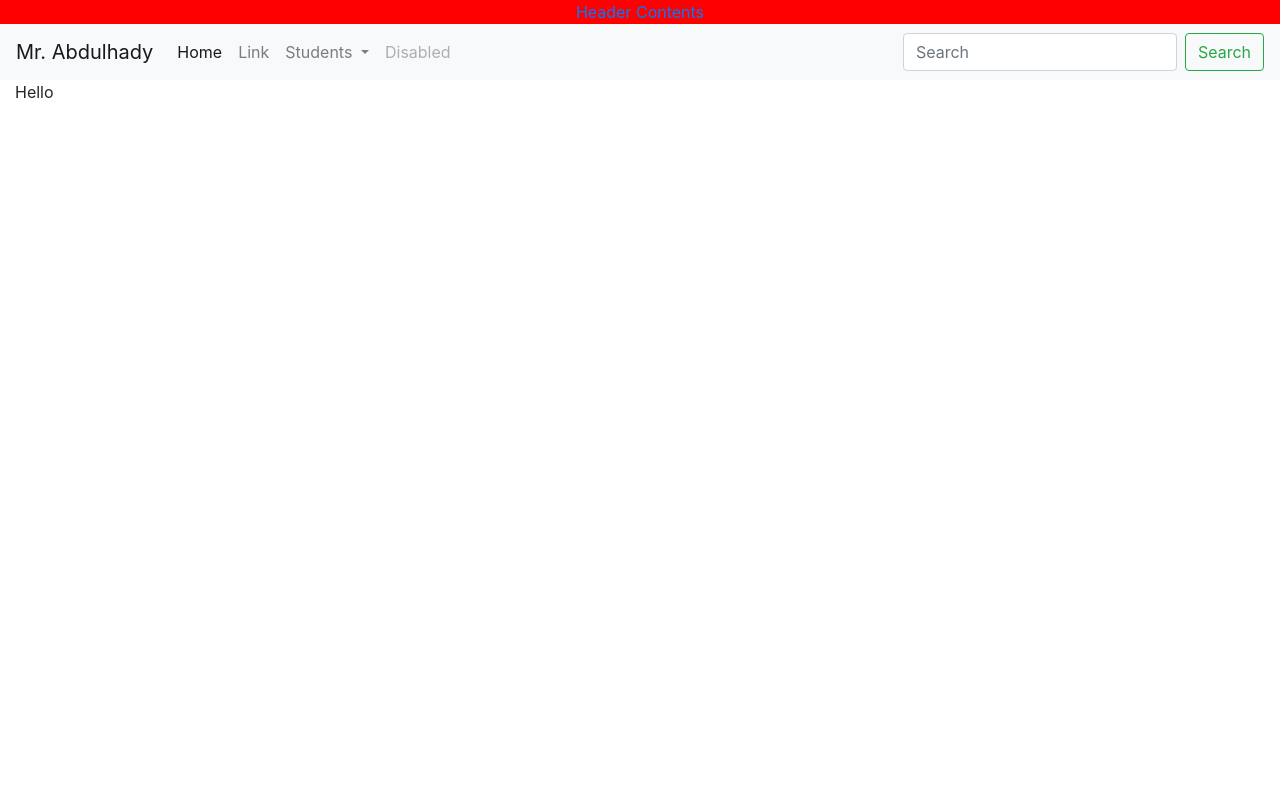
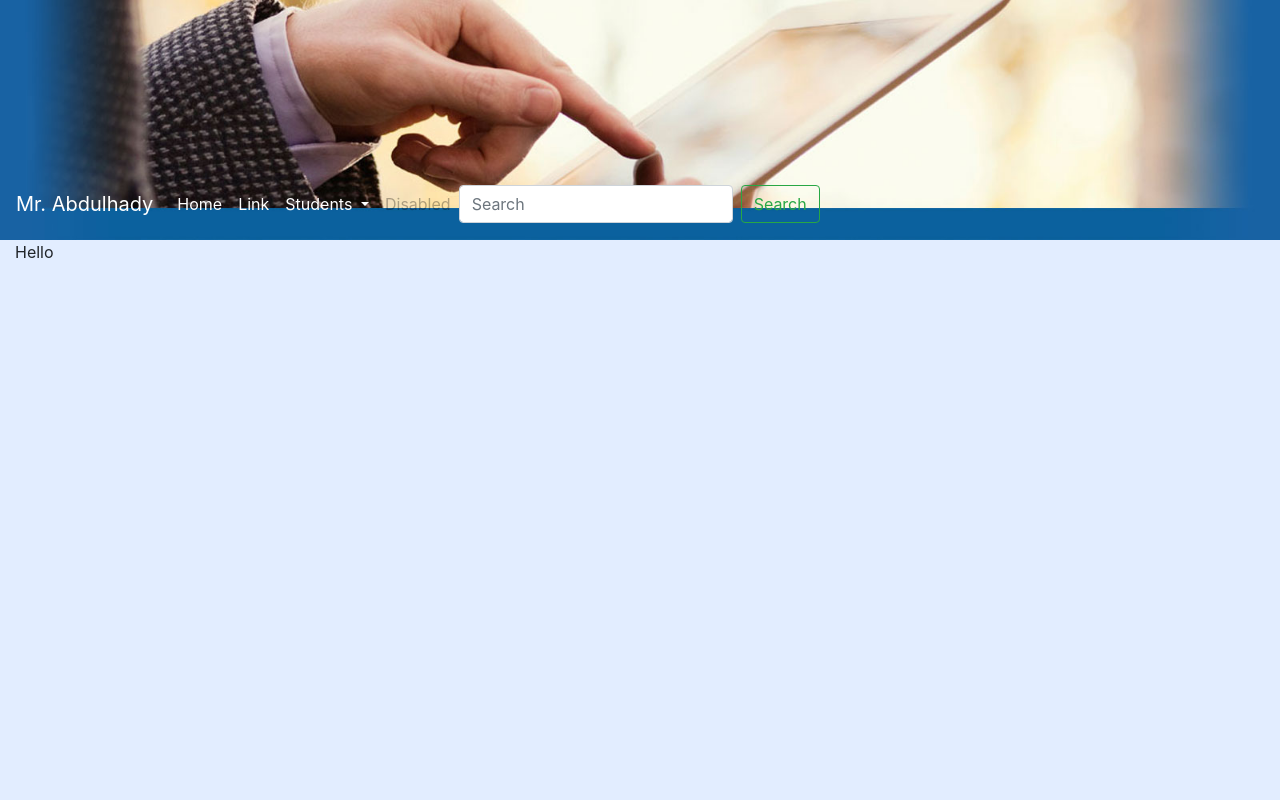
Before and after one commit to loveknight11/Learning-Center, a Flask app: page / in a window 1280 px wide. Run offline with Flask 2, Linux system fonts and the light colour scheme; some libraries are stand-ins or nearby versions.

Commit message:
adjust header

```diff
--- a/static/style.css
+++ b/static/style.css
@@ -1,5 +1,31 @@
 .header{
-	background-color: red;
-	width: 100%;
+	position: relative;
 	text-align: center;
 }
+
+.header-img{
+	width: 100%;
+	position: relative;
+}
+
+.menu{
+  position: absolute;
+  bottom: 8px;
+}
+
+
+.navbar-light .navbar-nav .nav-link {
+    color: white;
+}
+
+.navbar-light .navbar-nav .active>.nav-link, .navbar-light .navbar-nav .nav-link.active, .navbar-light .navbar-nav .nav-link.show, .navbar-light .navbar-nav .show>.nav-link {
+    color: white;
+}
+
+body{
+	background-color:#e2edff;
+}
+
+.text-white{
+	color: white;
+}
--- a/templates/header.html
+++ b/templates/header.html
@@ -1,9 +1,9 @@
 <header class="header">
-	<a href="{{url_for('showIndex')}}"> Header Contents</a>
+  <img class="header-img" src="{{url_for('static', filename='img/header.jpg')}}">
 
 	<!-- Menu -->
-	<nav class="navbar navbar-expand-lg navbar-light bg-light">
-  <a class="navbar-brand" href="{{url_for('getCV')}}">Mr. Abdulhady</a>
+	<nav class="navbar navbar-expand-lg navbar-light menu">
+  <a class="navbar-brand text-white" href="{{url_for('getCV')}}">Mr. Abdulhady</a>
   <button class="navbar-toggler" type="button" data-toggle="collapse" data-target="#navbarSupportedContent" aria-controls="navbarSupportedContent" aria-expanded="false" aria-label="Toggle navigation">
     <span class="navbar-toggler-icon"></span>
   </button>
--- a/templates/main.html
+++ b/templates/main.html
@@ -1,6 +1,7 @@
 <!DOCTYPE html>
 <html>
 <head>
+	<meta name="viewport" content="width=device-width, initial-scale=1.0">
 	<!-- Bootstrap -->
 	<script src="https://code.jquery.com/jquery-3.3.1.slim.min.js" integrity="sha384-q8i/X+965DzO0rT7abK41JStQIAqVgRVzpbzo5smXKp4YfRvH+8abtTE1Pi6jizo" crossorigin="anonymous"></script>
 	<link rel="stylesheet" href="https://stackpath.bootstrapcdn.com/bootstrap/4.2.1/css/bootstrap.min.css" integrity="sha384-GJzZqFGwb1QTTN6wy59ffF1BuGJpLSa9DkKMp0DgiMDm4iYMj70gZWKYbI706tWS" crossorigin="anonymous">
@@ -8,6 +9,8 @@
 	<script src="https://cdnjs.cloudflare.com/ajax/libs/popper.js/1.14.6/umd/popper.min.js" integrity="sha384-wHAiFfRlMFy6i5SRaxvfOCifBUQy1xHdJ/yoi7FRNXMRBu5WHdZYu1hA6ZOblgut" crossorigin="anonymous"></script>
 	<!-- End of Bootstrap -->
 	<link rel="stylesheet" type="text/css" href="/static/style.css">
+	<!-- font awesome -->
+	<link rel="stylesheet" href="https://use.fontawesome.com/releases/v5.7.1/css/all.css" integrity="sha384-fnmOCqbTlWIlj8LyTjo7mOUStjsKC4pOpQbqyi7RrhN7udi9RwhKkMHpvLbHG9Sr" crossorigin="anonymous">
 	<title></title>
 </head>
 <body>
```
Also changed, not shown: static/img/header.jpg (added).
